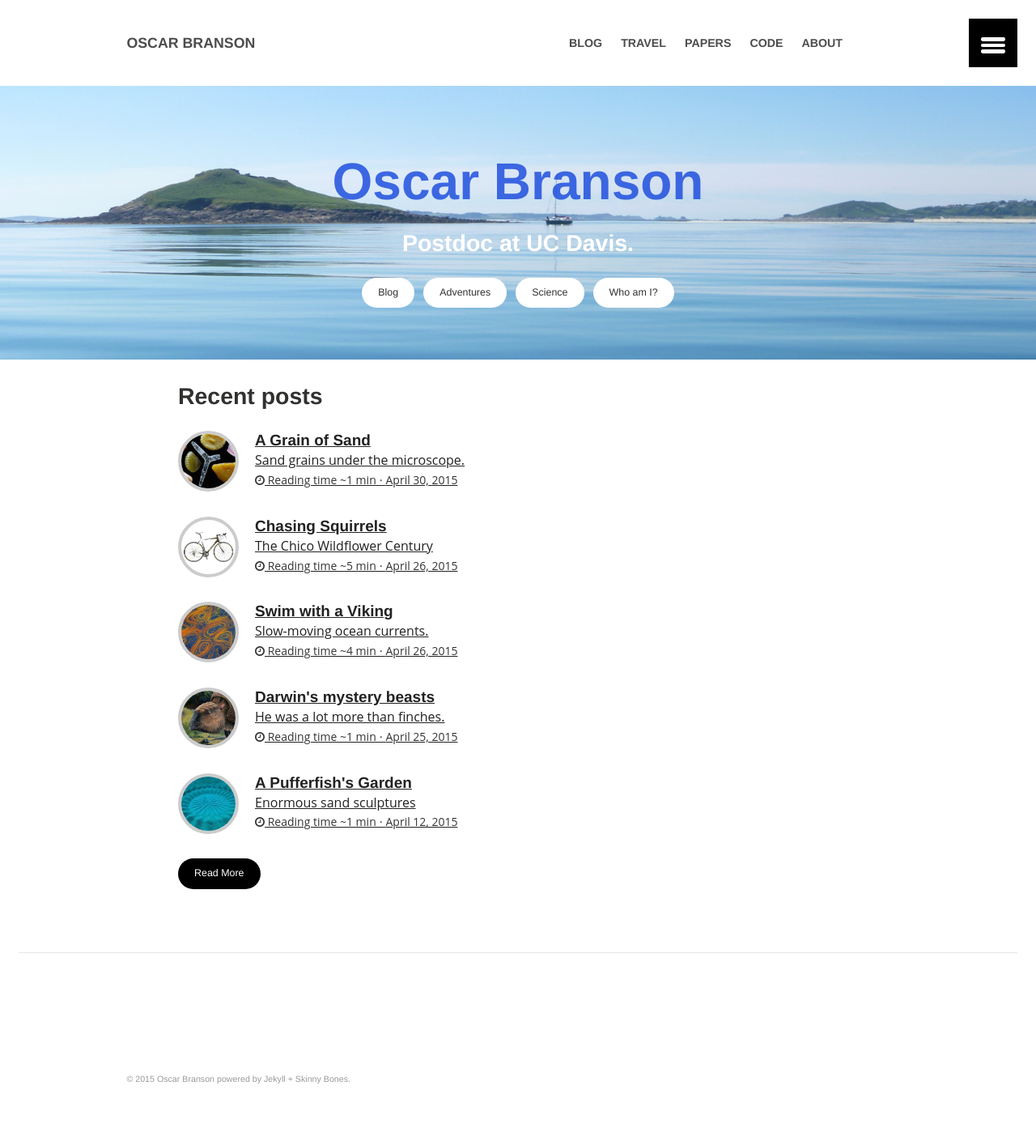
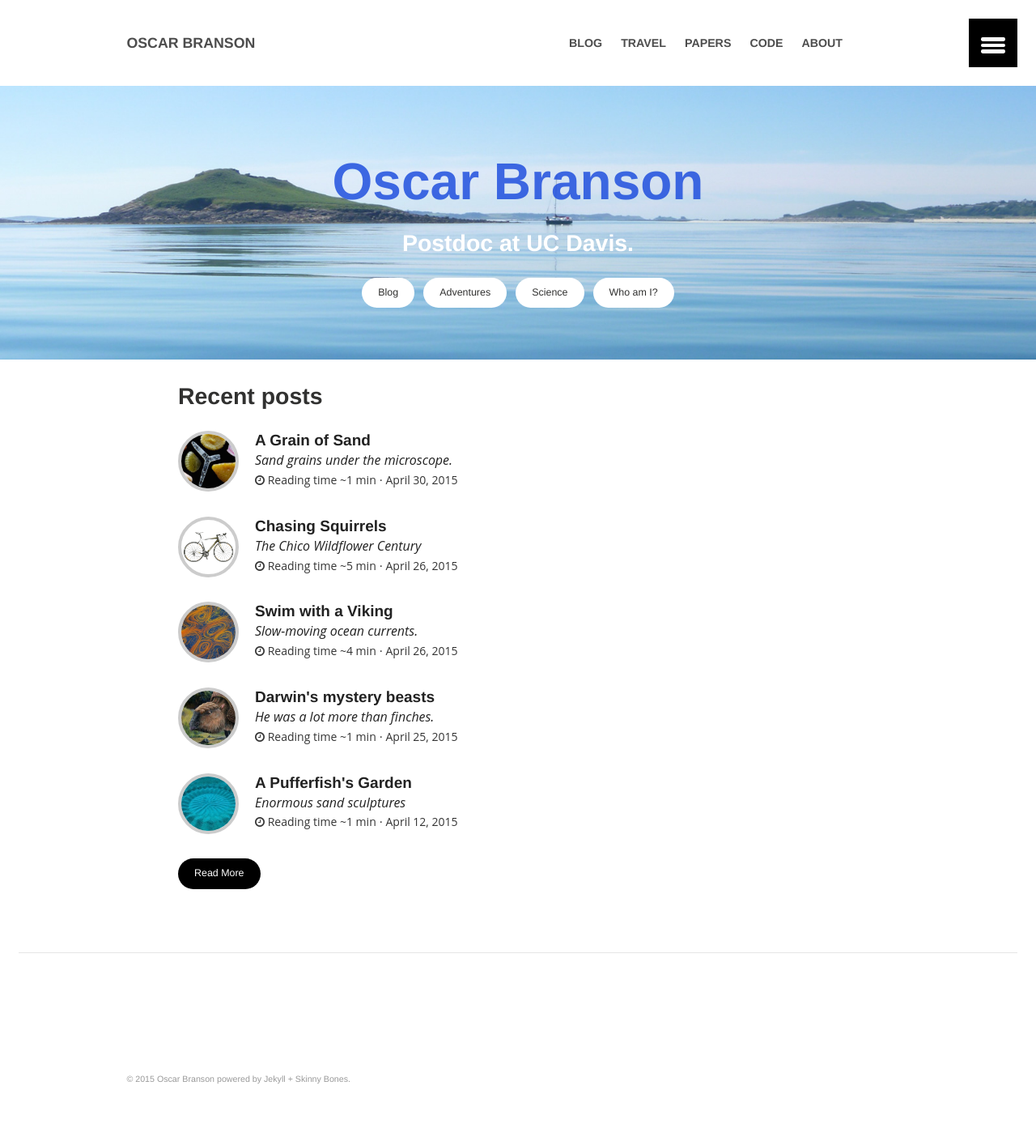
Before and after one commit to oscarbranson/oscarbranson.github.io, a Jekyll site: the page built from index.md, in a window 1280 px wide. Shown: the whole page at 81% size. Built offline with Jekyll 4.4.1, drawn with Linux system fonts in a browser that asks for light colours.

Commit message:
Format of main page post list.

```diff
--- a/_layouts/home.html
+++ b/_layouts/home.html
@@ -71,10 +71,10 @@
                 {% assign readtime = post.content | number_of_words | divided_by:200 %}
                     <li>
                         <article itemscope itemtype="http://schema.org/Article">
-                            <a href="{{ site.url }}{{ post.url }}" itemprop="url">
+                            <a href="{{ site.url }}{{ post.url }}" itemprop="url" class="no-underline">
                                 <img src="{{ site.url }}/images/{{ post.image.thumb }}" class="preview" alt="preview image">
                                 <h1 itemprop="name">{{ post.title }}</h1>
-                                <p itemprop="description">{{ post.description }}</p>
+                                <p itemprop="description"><em>{{ post.description }}</em></p>
                                 <p class="entry-meta">
                                     <i class="fa fa-clock-o"></i> Reading time ~{% if readtime <= 1 %}1 min{% else %}{{ readtime }} min{% endif %} &#8901; <span class="entry-date date published"><time datetime="{{ post.date | date_to_xmlschema }}" itemprop="datePublished">{{ post.date | date: "%B %d, %Y" }}</time></span>
                                 </p><!~~ /.entry-meta ~~>
```
